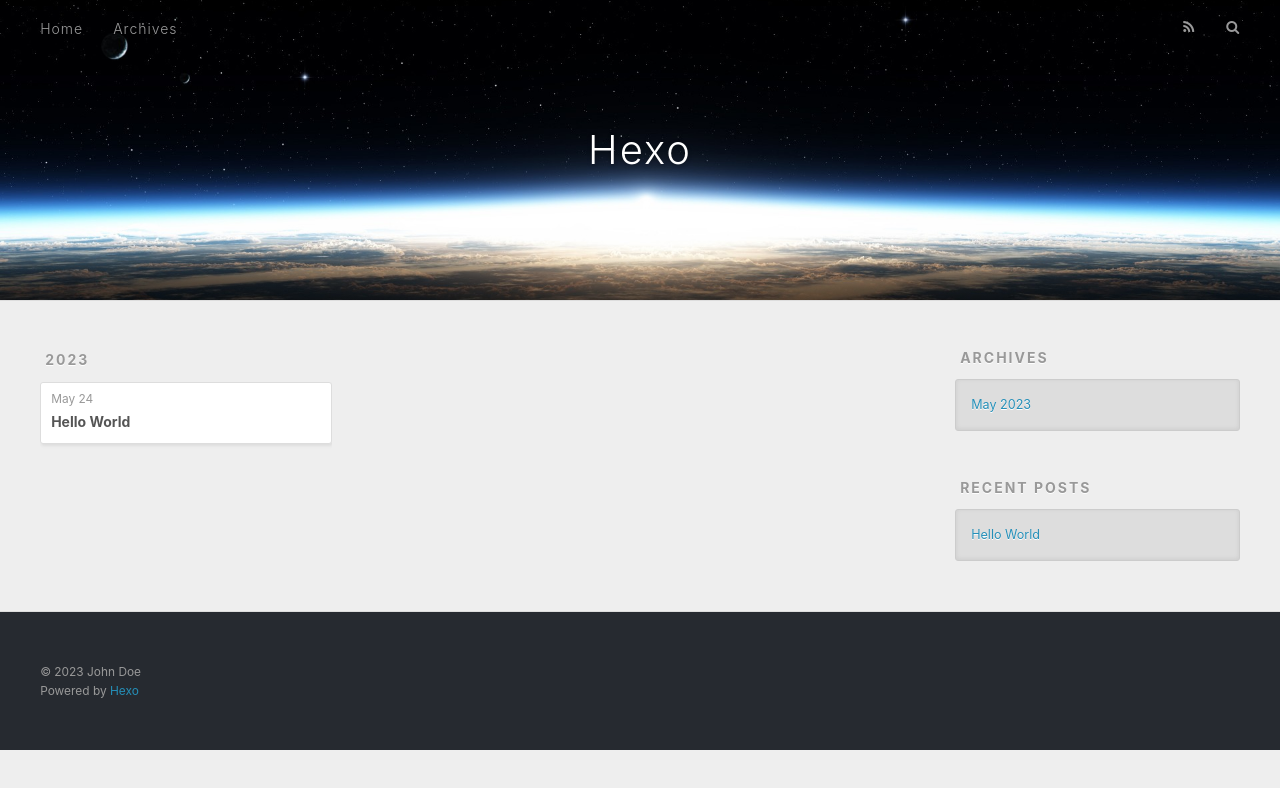
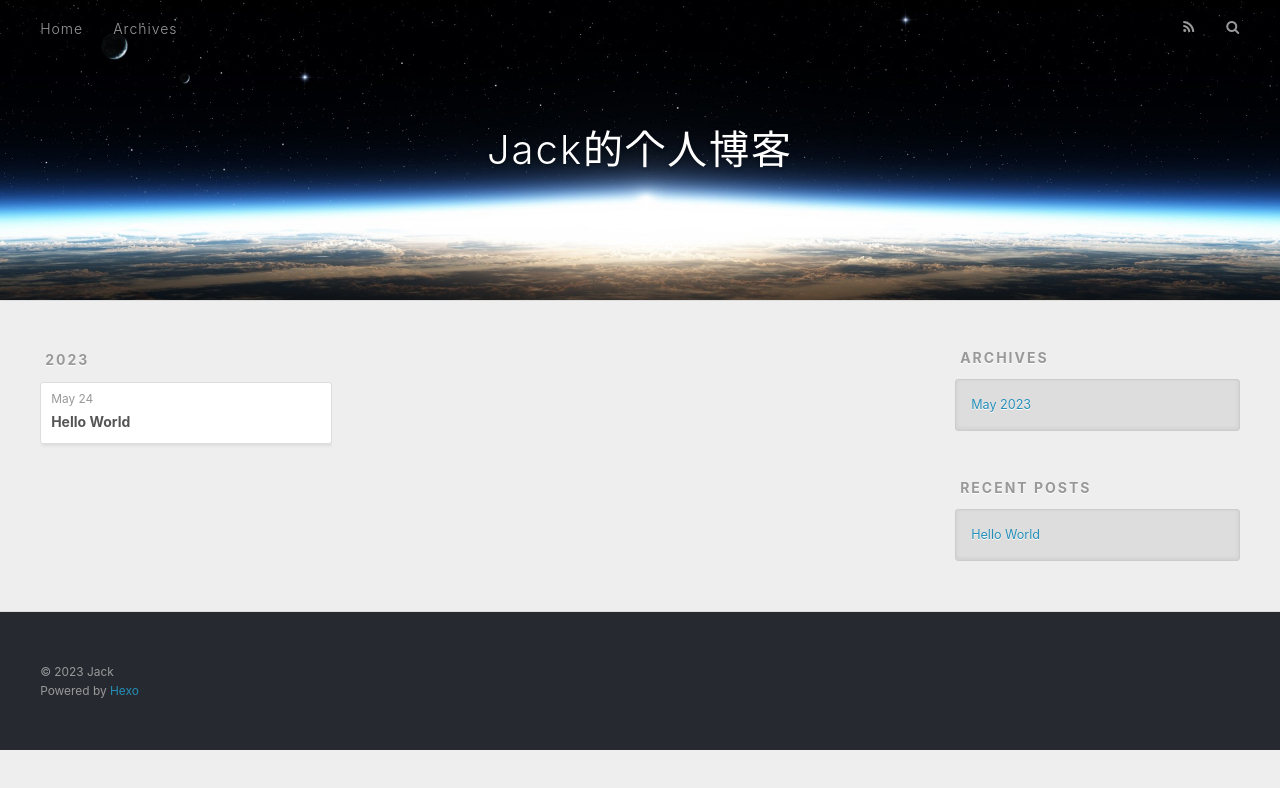
Before and after one commit to gaojie0604/gaojie0604.github.io, a plain HTML site: page archives/2023/05/index.html in a window 1280 px wide. Drawn offline with nearby package versions, Linux system fonts and the light colour scheme.

Commit message:
Site updated: 2023-05-24 15:32:36

```diff
--- a/archives/2023/05/index.html
+++ b/archives/2023/05/index.html
@@ -5,17 +5,17 @@
 
 
 
-  <title>Archives: 2023/5 | Hexo</title>
+  <title>Archives: 2023/5 | Jack的个人博客</title>
   <meta name="viewport" content="width=device-width, initial-scale=1, maximum-scale=1">
   <meta property="og:type" content="website">
-<meta property="og:title" content="Hexo">
+<meta property="og:title" content="Jack的个人博客">
 <meta property="og:url" content="http://example.com/archives/2023/05/index.html">
-<meta property="og:site_name" content="Hexo">
-<meta property="og:locale" content="en_US">
-<meta property="article:author" content="John Doe">
+<meta property="og:site_name" content="Jack的个人博客">
+<meta property="og:locale">
+<meta property="article:author" content="Jack">
 <meta name="twitter:card" content="summary">
 
-    <link rel="alternate" href="/atom.xml" title="Hexo" type="application/atom+xml">
+    <link rel="alternate" href="/atom.xml" title="Jack的个人博客" type="application/atom+xml">
 
 
     <link rel="icon" href="/favicon.png">
@@ -36,7 +36,7 @@
   <div id="header-outer" class="outer">
     <div id="header-title" class="inner">
       <h1 id="logo-wrap">
-        <a href="/" id="logo">Hexo</a>
+        <a href="/" id="logo">Jack的个人博客</a>
       </h1>
 
     </div>
@@ -141,7 +141,7 @@
 
   <div class="outer">
     <div id="footer-info" class="inner">
-      &copy; 2023 John Doe<br>
+      &copy; 2023 Jack<br>
       Powered by <a href="http://hexo.io/" target="_blank">Hexo</a>
     </div>
   </div>
```
Also changed, not shown: 2023/05/24/hello-world/index.html (+7 -7 lines), archives/2023/index.html (+8 -8 lines), archives/index.html (+8 -8 lines), index.html (+8 -8 lines).
